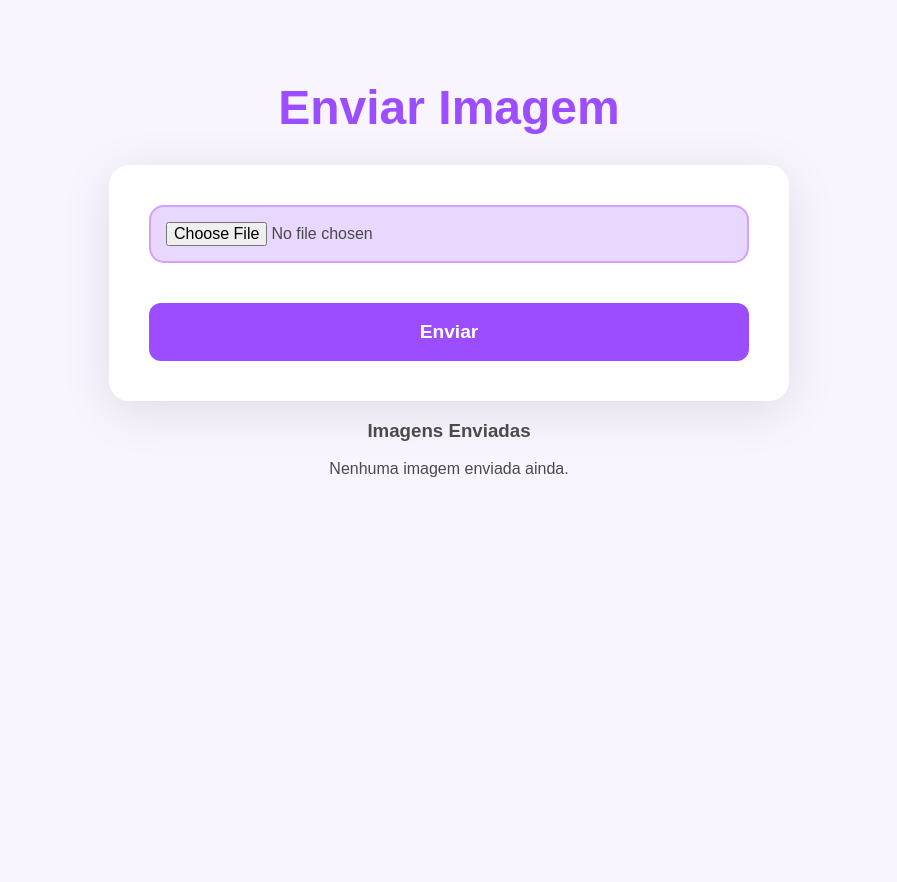
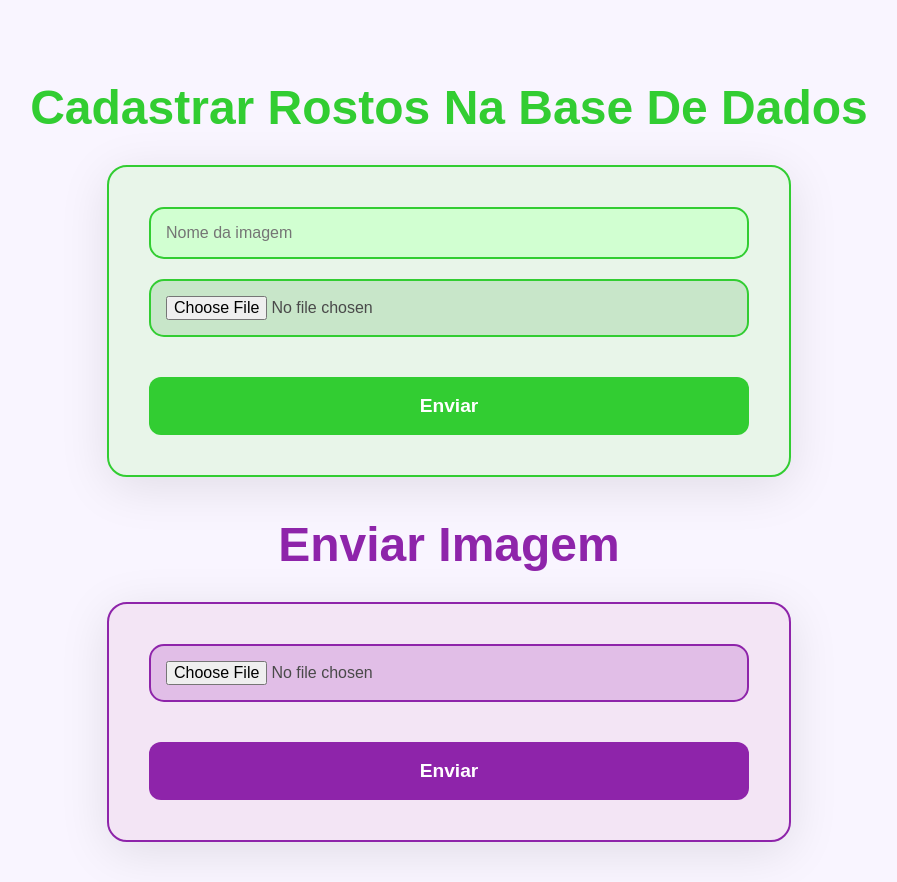
Before and after one commit to HeyNicollasHey/reconhecimentoFacialAV1, a Flask app: page / in a window 1280 px wide. Shown: the whole page, without its empty margins (191-1088 px from the left). Before the commit the page ends 477 px from the top, so only its background shows below. Run offline with Flask 3, Linux system fonts and the light colour scheme.

Commit message:
Modificação no metodo de reconhecer rostos, Funcionalidade de cadastrar imagens no banco e modificações no frontend

```diff
--- a/src/app.py
+++ b/src/app.py
@@ -16,7 +16,6 @@ os.makedirs(UPLOAD_FOLDER, exist_ok=True)
 def index():
     return render_template('index.html')
 
-
 @app.route('/reconhecimento', methods=['POST'])
 def reconhecer_rosto():
     if 'imagem' not in request.files:
@@ -29,31 +28,52 @@ def reconhecer_rosto():
         flash("Nenhuma imagem selecionada.")
         return redirect(url_for('index'))
 
-    image_path = os.path.join(app.config['UPLOAD_FOLDER'], file.filename)
-    file.save(image_path)
-
-    face_image = fc.load_image_file(image_path)
+    # Lê a imagem enviada pelo usuário
+    face_image = fc.load_image_file(file)
     face_encodings = fc.face_encodings(face_image)
 
     if not face_encodings:
         flash("Nenhum rosto encontrado na imagem fornecida.")
         return redirect(url_for('index'))
 
+    # Obtém os encodings armazenados no banco de dados
     banco_encodings = DAO.obter_encodings()
 
+    # Percorre cada rosto detectado na imagem enviada
     for i, face_encoding in enumerate(face_encodings):
         encontrado = False
+
+        # Compara com todas as imagens do banco de dados
         for nome, encoding_banco in banco_encodings.items():
             resultado = fc.compare_faces([encoding_banco], face_encoding, tolerance=0.6)
+
             if resultado[0]:
                 flash(f"Rosto {i + 1}: {nome} identificado com sucesso!")
                 encontrado = True
-                break
+                break  # Para a busca ao encontrar um rosto correspondente
 
         if not encontrado:
             flash(f"Rosto {i + 1}: Não identificado no banco de dados.")
 
     return redirect(url_for('index'))
 
+
+@app.route('/cadastrarRosto', methods=['POST'])
+def cadastrar_rosto():
+    if 'cadastrarimagem' not in request.files:
+        flash("Nenhum arquivo enviado.")
+        return redirect(url_for('index'))
+
+    file = request.files['cadastrarimagem']
+    nome = request.form['nome']
+
+    if file.filename == '':
+        flash("Nenhuma imagem selecionada.")
+        return redirect(url_for('index'))
+
+    img_data = file.read()
+    DAO.insert_image(img_data, nome)
+    return redirect(url_for('index'))
+
 if __name__ == '__main__':
     app.run(debug=True)
--- a/src/static/style.css
+++ b/src/static/style.css
@@ -7,15 +7,22 @@ body {
     text-align: center;
 }
 
+.titulocadastro {
+    color: #32CD32;
+}
+
+.tituloenviar{
+    color: #8E24AA;
+}
 h2 {
     font-size: 3rem;
     font-weight: 600;
-    color: #9B4DFF;
+    color: #228B22;
     margin-bottom: 30px;
 }
 
-form {
-    background-color: #FFFFFF;
+.div-verde form {
+    background-color: #E8F5E9;
     padding: 40px;
     border-radius: 20px;
     box-shadow: 0 10px 50px rgba(0, 0, 0, 0.1);
@@ -24,15 +31,42 @@ form {
     max-width: 600px;
     margin: 0 auto;
     transition: all 0.3s ease;
+    border: 2px solid #32CD32;
 }
 
-form:hover {
+.div-verde .inputcadastro[type="text"] {
+    background-color: #D1FFD1;
+    border: 2px solid #32CD32;
+    padding: 15px;
+    border-radius: 15px;
+    width: 100%;
+    font-size: 1rem;
+    box-sizing: border-box;
+    transition: all 0.3s ease;
+    color: #4A4A4A;
+    font-weight: 500;
+    outline: none;
+}
+
+.div-verde .inputcadastro[type="text"]:hover {
+    color: #32CD32;
+    border-color: #006400;
+}
+
+.div-verde .inputcadastro[type="text"]:focus {
+    background-color: #FFFFFF;
+    border-color: #006400;
+    box-shadow: 0 0 8px rgba(50, 205, 50, 0.5);
+}
+
+.div-verde form:hover {
     box-shadow: 0 15px 70px rgba(0, 0, 0, 0.15);
 }
 
-input[type="file"] {
-    background-color: #E8D7FF;
-    border: 2px solid #D1A1FF;
+.div-verde input[type="file"] {
+    margin-top: 20px;
+    background-color: #C8E6C9;
+    border: 2px solid #32CD32;
     padding: 15px;
     border-radius: 15px;
     width: 100%;
@@ -43,13 +77,13 @@ input[type="file"] {
     transition: all 0.3s ease;
 }
 
-input[type="file"]:hover {
-    background-color: #D1A1FF;
-    border-color: #9B4DFF;
+.div-verde input[type="file"]:hover {
+    background-color: #A5D6A7;
+    border-color: #006400;
 }
 
-button {
-    background-color: #9B4DFF;
+.div-verde button {
+    background-color: #32CD32;
     color: white;
     border: none;
     padding: 16px 32px;
@@ -64,13 +98,99 @@ button {
     border: 2px solid transparent;
 }
 
-button:hover {
-    background-color: #7A2DFF;
+.div-verde button:hover {
+    background-color: #228B22;
     transform: translateY(-4px);
-    border: 2px solid #9B4DFF;
+    border: 2px solid #32CD32;
 }
 
-button:active {
+.div-verde button:active {
+    transform: translateY(2px);
+}
+
+.div-roxa form {
+    background-color: #F3E5F5;
+    padding: 40px;
+    border-radius: 20px;
+    box-shadow: 0 10px 50px rgba(0, 0, 0, 0.1);
+    display: inline-block;
+    width: 100%;
+    max-width: 600px;
+    margin: 0 auto;
+    transition: all 0.3s ease;
+    border: 2px solid #8E24AA;
+}
+
+.div-roxa .inputcadastro[type="text"] {
+    background-color: #F1E1F7;
+    border: 2px solid #8E24AA;
+    padding: 15px;
+    border-radius: 15px;
+    width: 100%;
+    font-size: 1rem;
+    box-sizing: border-box;
+    transition: all 0.3s ease;
+    color: #4A4A4A;
+    font-weight: 500;
+    outline: none;
+}
+
+.div-roxa .inputcadastro[type="text"]:hover {
+    color: #8E24AA;
+    border-color: #6A1B9A;
+}
+
+.div-roxa .inputcadastro[type="text"]:focus {
+    background-color: #FFFFFF;
+    border-color: #6A1B9A;
+    box-shadow: 0 0 8px rgba(138, 43, 226, 0.5);
+}
+
+.div-roxa form:hover {
+    box-shadow: 0 15px 70px rgba(0, 0, 0, 0.15);
+}
+
+.div-roxa input[type="file"] {
+    background-color: #E1BEE7;
+    border: 2px solid #8E24AA;
+    padding: 15px;
+    border-radius: 15px;
+    width: 100%;
+    font-size: 1rem;
+    margin-bottom: 20px;
+    box-sizing: border-box;
+    cursor: pointer;
+    transition: all 0.3s ease;
+}
+
+.div-roxa input[type="file"]:hover {
+    background-color: #D1A1D6;
+    border-color: #6A1B9A;
+}
+
+.div-roxa button {
+    background-color: #8E24AA;
+    color: white;
+    border: none;
+    padding: 16px 32px;
+    border-radius: 12px;
+    cursor: pointer;
+    font-size: 1.2rem;
+    font-weight: 600;
+    transition: all 0.3s ease;
+    width: 100%;
+    box-sizing: border-box;
+    margin-top: 20px;
+    border: 2px solid transparent;
+}
+
+.div-roxa button:hover {
+    background-color: #6A1B9A;
+    transform: translateY(-4px);
+    border: 2px solid #8E24AA;
+}
+
+.div-roxa button:active {
     transform: translateY(2px);
 }
 
@@ -80,7 +200,6 @@ button:active {
     color: #FF6B81;
     margin-top: 20px;
 }
-
 
 .resultado {
     margin-top: 40px;
@@ -92,12 +211,12 @@ button:active {
     width: 100%;
     max-width: 600px;
     transition: all 0.3s ease;
+    border: 2px solid #90EE90;
 }
 
 .resultado:hover {
     box-shadow: 0 15px 70px rgba(0, 0, 0, 0.15);
 }
-
 
 .resultado img {
     max-width: 250px;
@@ -105,7 +224,6 @@ button:active {
     margin-top: 20px;
     box-shadow: 0 4px 15px rgba(0, 0, 0, 0.1);
 }
-
 
 @media (max-width: 768px) {
     body {
--- a/src/templates/index.html
+++ b/src/templates/index.html
@@ -7,7 +7,25 @@
     <link rel="stylesheet" href="{{ url_for('static', filename='style.css') }}">
 </head>
 <body>
-    <h2>Enviar Imagem</h2>
+<div class="div-verde">
+    <h2 class="titulocadastro">Cadastrar Rostos Na Base De Dados</h2>
+
+    <form action="/cadastrarRosto" method="POST" enctype="multipart/form-data">
+        <input class="inputcadastro" type="text" name="nome" placeholder="Nome da imagem" required>
+        <input class="inputfile" type="file" name="cadastrarimagem" accept="image/*" required>
+        <button class="buttoncadastro" type="submit">Enviar</button>
+    </form>
+
+    <div class="image-gallery">
+        {% for image in images %}
+            <img src="{{ url_for('static', filename='images/' + image) }}" alt="Imagem enviada" class="gallery-image">
+        {% endfor %}
+    </div>
+</div>
+
+
+<div class="div-roxa">
+    <h2 class="tituloenviar">Enviar Imagem</h2>
 
     {% with messages = get_flashed_messages() %}
         {% if messages %}
@@ -24,13 +42,13 @@
         <button type="submit">Enviar</button>
     </form>
 
-    <h3>Imagens Enviadas</h3>
+
     <div class="image-gallery">
         {% for image in images %}
             <img src="{{ url_for('static', filename='images/' + image) }}" alt="Imagem enviada" class="gallery-image">
-        {% else %}
-            <p>Nenhuma imagem enviada ainda.</p>
         {% endfor %}
     </div>
+</div>
+
 </body>
 </html>
```
Also changed, not shown: src/DAO/__init__.py (+13 -13 lines), src/images/lana.png (deleted), src/images/lana2.png (deleted), src/images/lana4.png (deleted), src/images/lana5.png (deleted), src/images/lanaetyler.png (deleted), src/images/lanaetyler2.png (deleted), src/images/tyler2.png (deleted), src/static/images/aziladocaicai.jfif (added), src/static/images/images.jfif (added), static/images/Tyler-The-Creator-Rapper-GettyImages-1154595469.jpg (deleted), static/images/lana-del-rey.jpg (deleted), 2 other files.
